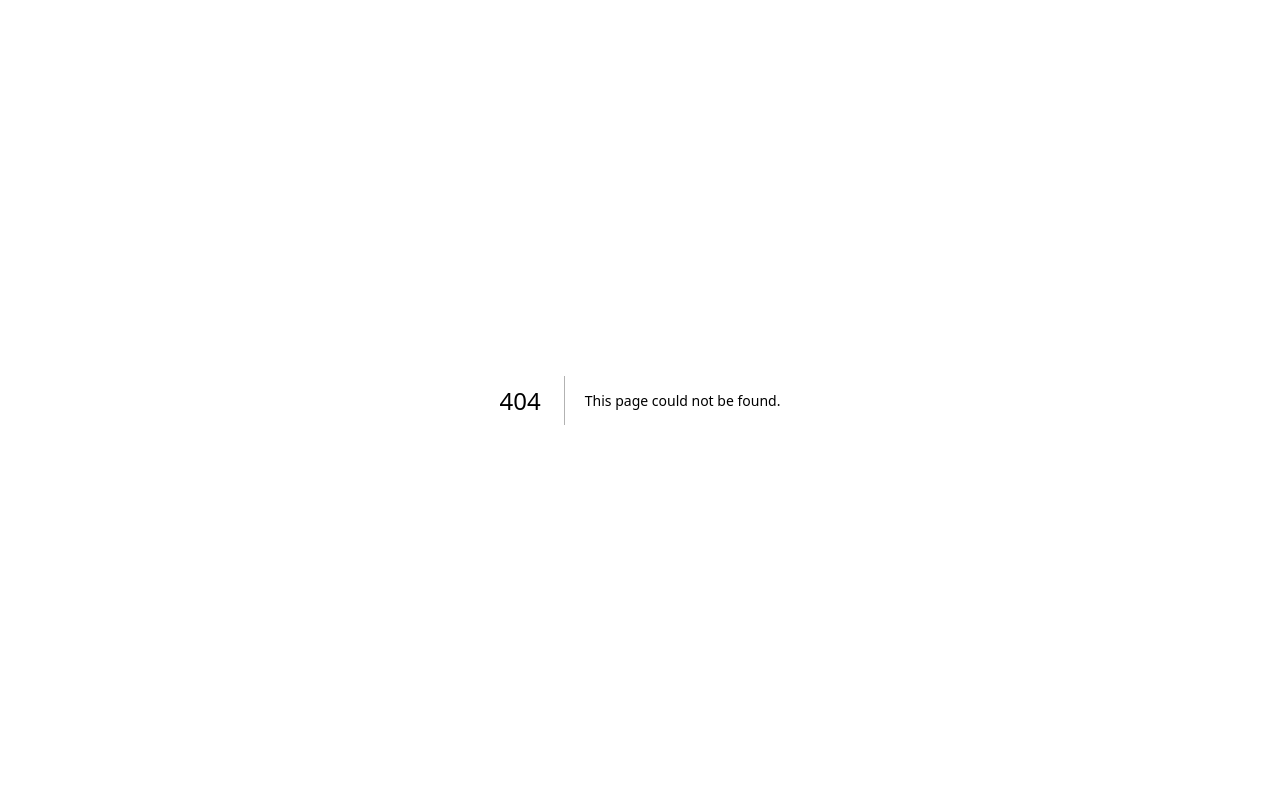
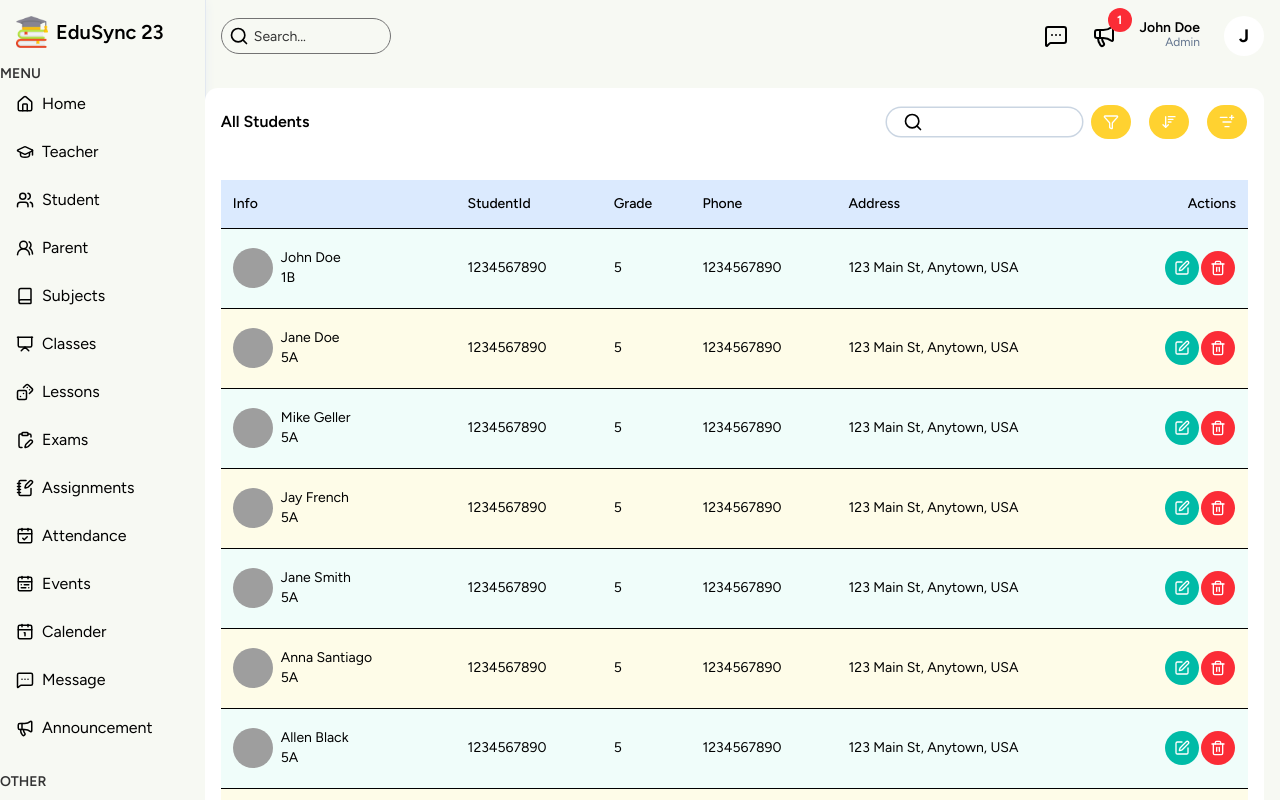
Before and after one commit to 23-faisal/edusync-23, a Next.js app: page /lists/students in a window 1280 px wide. Before the commit this address had no page. Shown: the top 800 px of the page. Built offline with nearby package versions, Linux system fonts and the light colour scheme; grey boxes are pictures that could not be loaded.

Commit message:
create student list page

```diff
--- /dev/null
+++ b/app/(dashboard)/lists/students/page.tsx
@@ -0,0 +1,40 @@
+import { TeacherPagination } from "@/components/shared/Pagination";
+import StudentTable from "@/components/shared/StudentTable";
+import TableSearch from "@/components/shared/TableSearch";
+import { Button } from "@/components/ui/button";
+import { ArrowDownWideNarrow, Funnel, ListFilterPlus } from "lucide-react";
+
+const StudentListPage = () => {
+  return (
+    <div className=" rounded-md bg-white p-4 flex-1 m-4 ml-0 ">
+      {/* TOP */}
+      <div className="flex flex-col md:flex-row items-center justify-between ">
+        <div className="py-4 md:py-0 font-semibold ">All Students</div>
+        <div className="flex flex-col md:flex-row  items-center gap-2 w-full md:w-auto">
+          <TableSearch />
+          <div className="flex items-center gap-4">
+            <Button className="bg-amber-300 hover:bg-amber-400">
+              <Funnel />
+            </Button>
+            <Button className="bg-amber-300 hover:bg-amber-400">
+              <ArrowDownWideNarrow />
+            </Button>
+            <Button className="bg-amber-300 hover:bg-amber-400">
+              <ListFilterPlus />
+            </Button>
+          </div>
+        </div>
+      </div>
+      {/* LIST */}
+      <div className="">
+        <StudentTable />
+      </div>
+      {/* BOTTOM */}
+      <div className="">
+        <TeacherPagination />
+      </div>
+    </div>
+  );
+};
+
+export default StudentListPage;
--- /dev/null
+++ b/components/shared/StudentTable.tsx
@@ -0,0 +1,95 @@
+"use client";
+
+import { studentsData } from "@/lib/data";
+import {
+  Table,
+  TableBody,
+  TableCaption,
+  TableCell,
+  TableHead,
+  TableHeader,
+  TableRow,
+} from "../ui/table";
+import Image from "next/image";
+import { Button } from "../ui/button";
+import { SquarePen, Trash } from "lucide-react";
+
+type Student = {
+  id: number;
+  studentId: string;
+  name: string;
+  email?: string;
+  photo: string;
+  phone: string;
+  grade: number;
+  class: string;
+  address: string;
+};
+const StudentTable = () => {
+  return (
+    <Table className="text-sm  md:text-md mt-10">
+      <TableCaption> </TableCaption>
+      <TableHeader>
+        <TableRow className="bg-blue-100 hover:bg-blue-100 transition ease-in-out duration-75">
+          <TableHead className="min-w-[100px]">Info</TableHead>
+          <TableHead className="hidden md:table-cell">StudentId</TableHead>
+          <TableHead className="hidden md:table-cell">Grade</TableHead>
+          <TableHead className="hidden md:table-cell">Phone</TableHead>
+          <TableHead className="hidden md:table-cell">Address</TableHead>
+          <TableHead className="text-right">Actions</TableHead>
+        </TableRow>
+      </TableHeader>
+      <TableBody>
+        {studentsData.map((data: Student) => (
+          <TableRow
+            key={data.id}
+            className="odd:bg-teal-50 even:bg-yellow-50 hover:bg-gray-50 transition duration-100 ease-in-out "
+          >
+            <TableCell className="h-20 ">
+              <div className="flex items-center gap-2 h-full">
+                <div className="h-10 w-10">
+                  <Image
+                    src={data.photo}
+                    className="rounded-full h-full w-full object-cover"
+                    height={30}
+                    width={30}
+                    alt={data.name}
+                  />
+                </div>
+                <div>
+                  <p>{data.name}</p>
+                  <span>{data.class}</span>
+                </div>
+              </div>
+            </TableCell>
+            <TableCell className="hidden md:table-cell">
+              {data.studentId}
+            </TableCell>
+
+            <TableCell className="hidden md:table-cell">{data.grade}</TableCell>
+            <TableCell className="hidden md:table-cell">{data.phone}</TableCell>
+            <TableCell className="hidden md:table-cell">
+              {data.address}
+            </TableCell>
+            <TableCell className="text-right">
+              <Button
+                size="icon"
+                className="bg-teal-500 hover:bg-teal-600 active:bg-teal-700 transition ease-in-out duration-100 "
+              >
+                <SquarePen />
+              </Button>
+              <Button
+                size="icon"
+                className="bg-red-500 hover:bg-red-600 active:bg-red-700 transition ease-in-out duration-100 "
+              >
+                <Trash />
+              </Button>
+            </TableCell>
+          </TableRow>
+        ))}
+      </TableBody>
+    </Table>
+  );
+};
+
+export default StudentTable;
```
